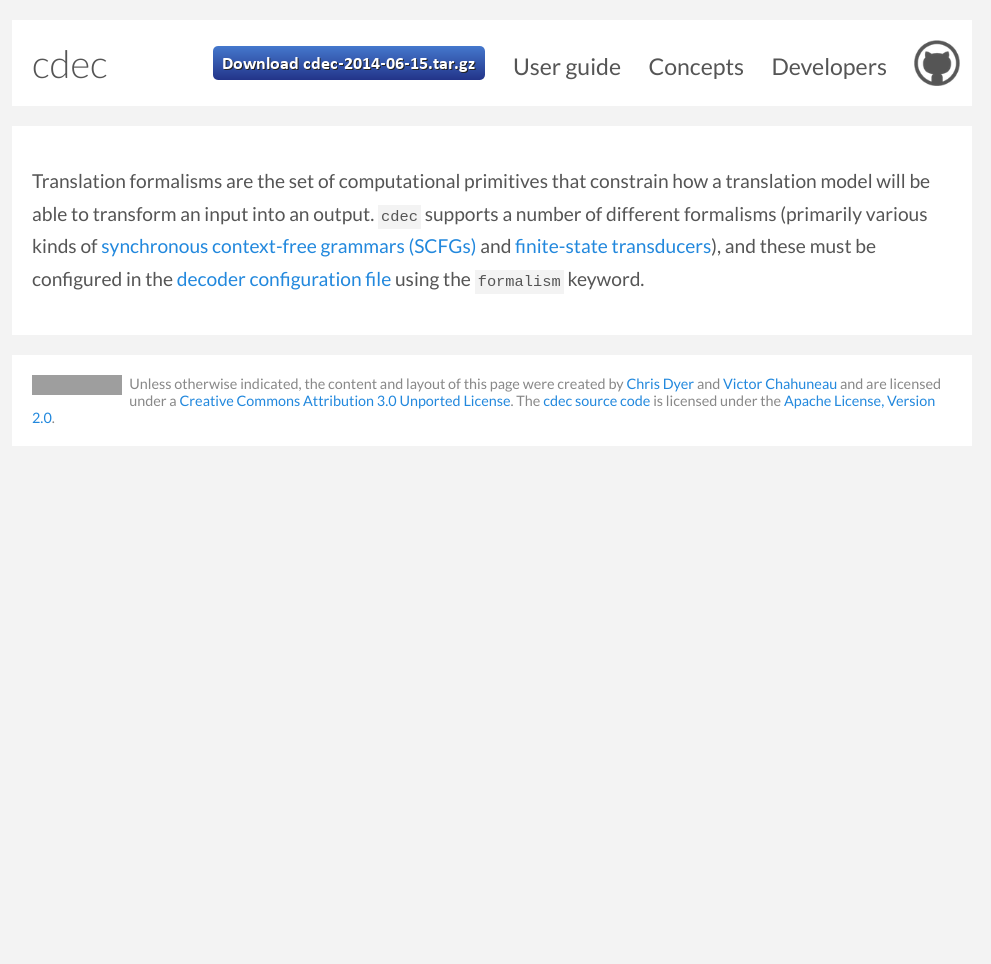
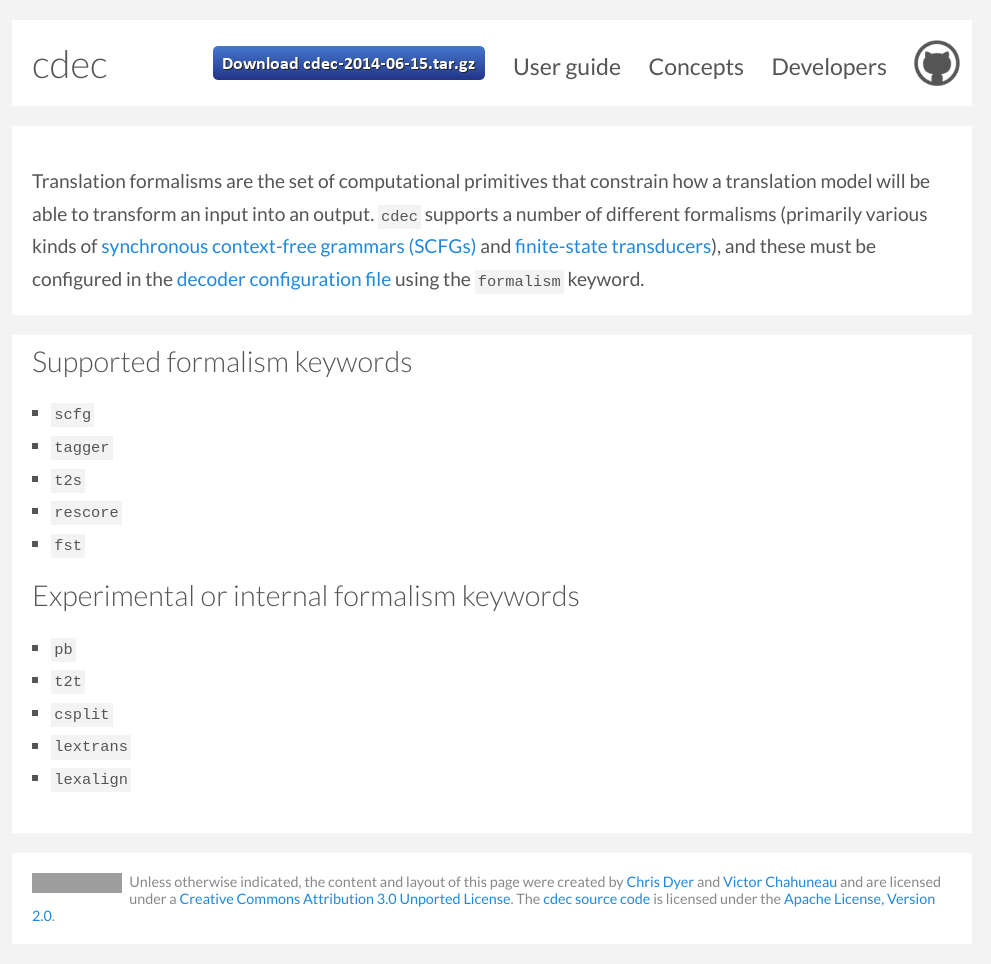
Before and after one commit to cdec/cdec.github.com, a Jekyll site: the page built from concepts/formalism.md, in a window 1280 px wide. Shown: the whole page, without its empty margins (148-1139 px from the left). Built offline with Jekyll 4.4.1, drawn with Linux system fonts in a browser that asks for light colours; some web fonts are replaced; Markdown is read by kramdown in place of the engine named in the settings; before the commit the page ends 900 px from its top, so only the background shows below that; grey boxes are pictures that could not be loaded.

Commit message:
formalisms

```diff
--- a/concepts/formalism.md
+++ b/concepts/formalism.md
@@ -3,3 +3,20 @@ layout: documentation
 title: cdec - Translation formalisms
 ---
 Translation formalisms are the set of computational primitives that constrain how a translation model will be able to transform an input into an output. `cdec` supports a number of different formalisms (primarily various kinds of [synchronous context-free grammars (SCFGs)](scfgs.html) and [finite-state transducers](fsts.html)), and these must be configured in the [decoder configuration file](/guide/cdec_ini.html) using the `formalism` keyword.
+
+<hr />
+## Supported formalism keywords
+
+* `scfg`
+* `tagger`
+* `t2s`
+* `rescore`
+* `fst`
+
+## Experimental or internal formalism keywords
+
+* `pb`
+* `t2t`
+* `csplit`
+* `lextrans`
+* `lexalign`
```
